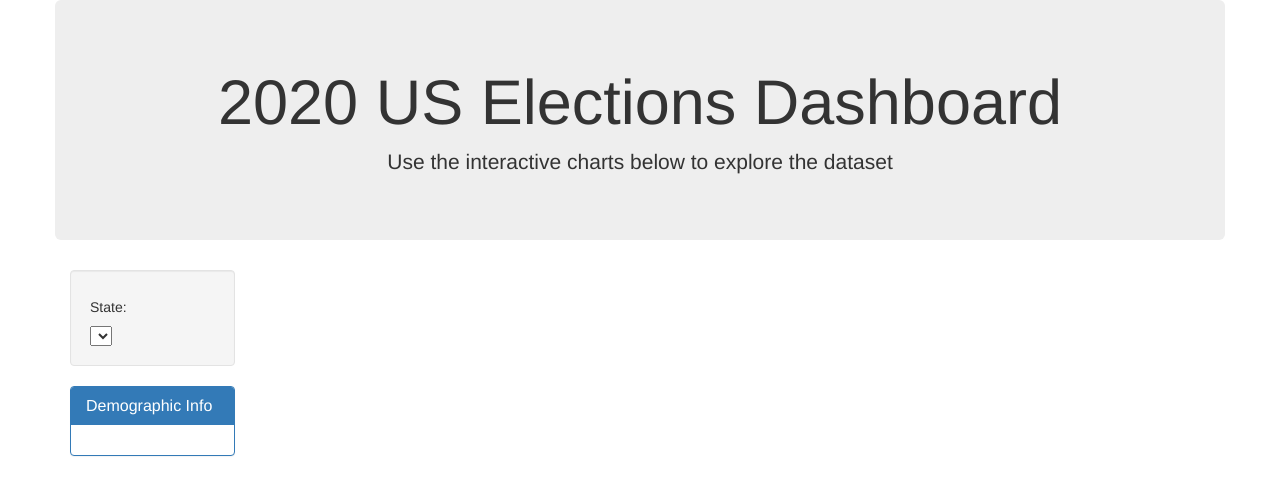
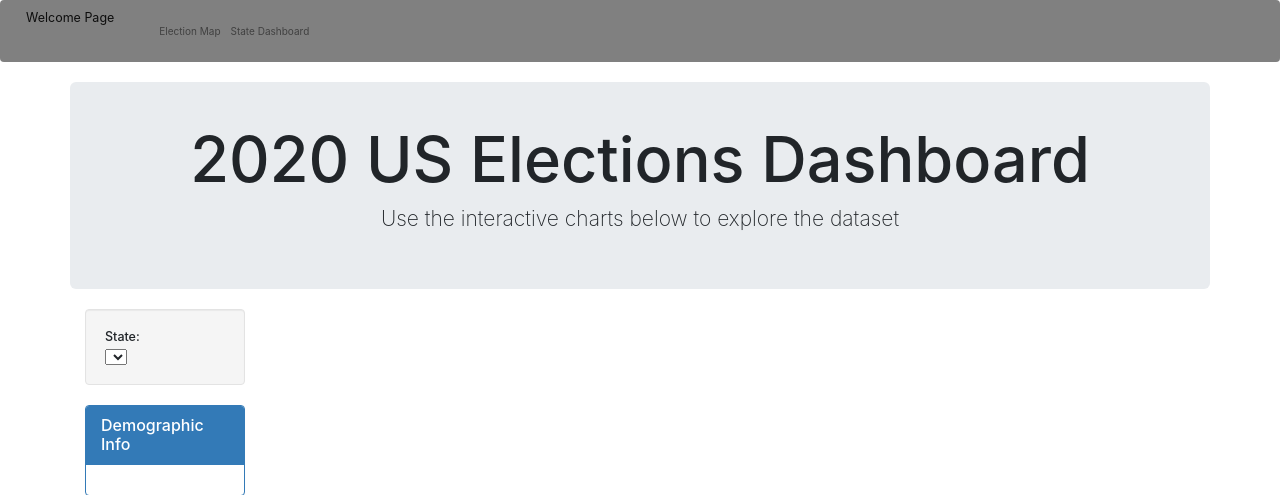
Before and after one commit to Levirdz/usa_elections_analysis_project_2, a Flask app: page /dashboard/ in a window 1280 px wide. Shown: the top 495 px of the page. Run offline with Flask 2, Linux system fonts and the light colour scheme; data that the repository does not hold is empty; some libraries are stand-ins or nearby versions.

Commit message:
Update dashboard.html

```diff
--- a/templates/dashboard.html
+++ b/templates/dashboard.html
@@ -10,6 +10,27 @@
 </head>
 
 <body>
+<!-- Navigation -->
+  <nav class="navbar navbar-expand-lg navbar-light" style = "background-color: grey;">
+    <link rel="stylesheet" href="https://stackpath.bootstrapcdn.com/bootstrap/4.3.1/css/bootstrap.min.css" integrity="sha384-ggOyR0iXCbMQv3Xipma34MD+dH/1fQ784/j6cY/iJTQUOhcWr7x9JvoRxT2MZw1T" crossorigin="anonymous">
+    <a class="navbar-brand" href="/">Welcome Page</a>
+    <button class="navbar-toggler" type="button" data-toggle="collapse" data-target="#navbarNavDropdown" aria-controls="navbarNavDropdown" aria-expanded="false" aria-label="Toggle navigation">
+      <span class="navbar-toggler-icon"></span>
+    </button>
+    <div class="collapse navbar-collapse" id="navbarNavDropdown">
+      <ul class="navbar-nav">
+        <li class="nav-item">
+          <a class="nav-link" href="/election-map/">Election Map</a>
+        </li>
+        <li class="nav-item">
+          <a class="nav-link" href="#">State Dashboard</a>
+        </li>
+
+          </div>
+        </li>
+      </ul>
+    </div>
+  </nav>
 
   <div class="container">
     <div class="row">
```
